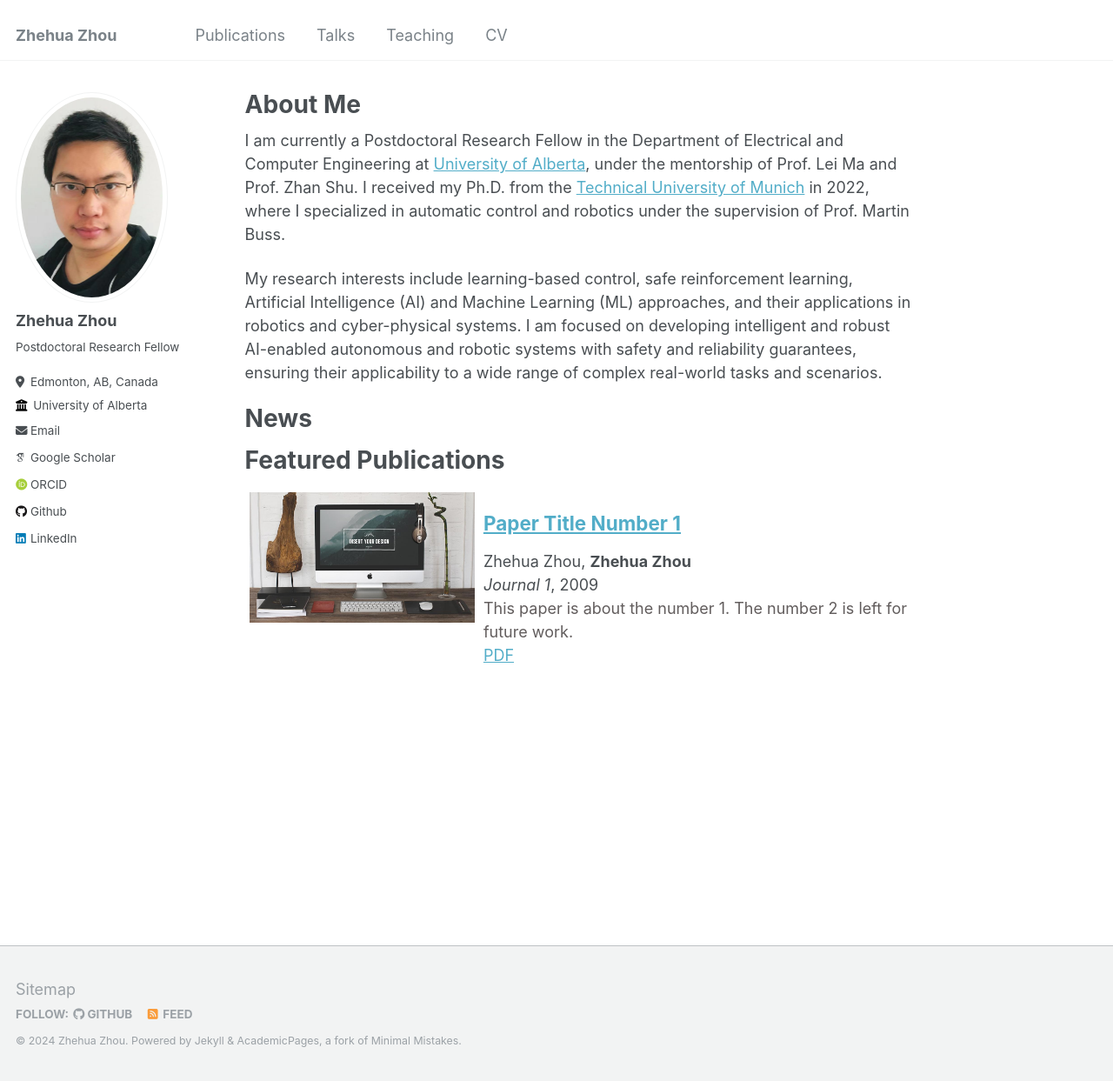
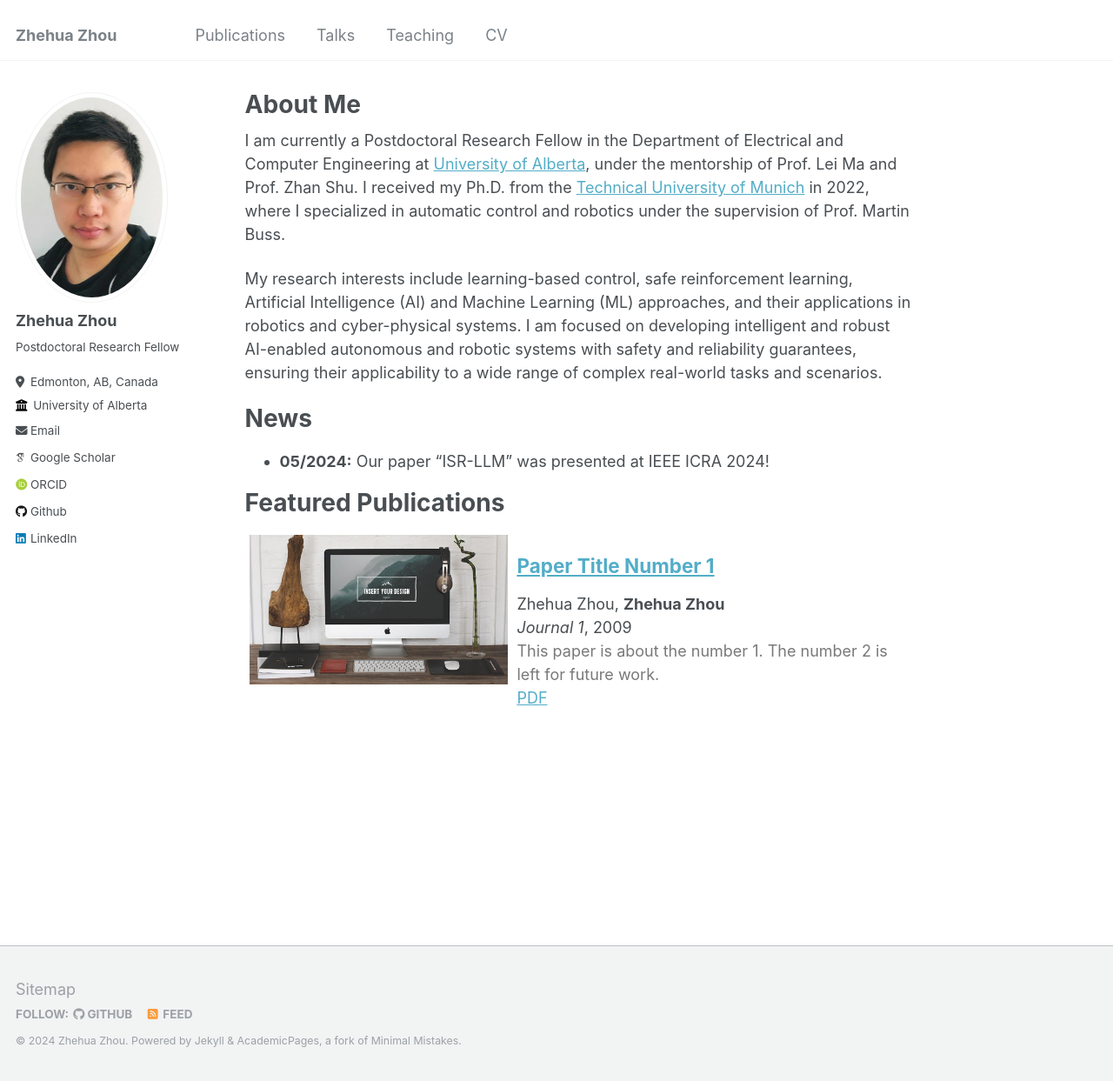
Before and after one commit to zhehuazhou/zhehuazhou.github.io, a Jekyll site: the page built from _pages/about.md, in a window 1280 px wide and 1243 px high. Shown: the whole window at 87% size. Built offline with Jekyll 4.4.1, drawn with Linux system fonts in a browser that asks for light colours; some web fonts are replaced.

Commit message:
initial update

```diff
--- a/_includes/archive-single_double.html
+++ b/_includes/archive-single_double.html
@@ -21,12 +21,12 @@
 }
 
 .left {
-  width: 35%;
+  width: 40%;
   align-items: center;
 }
 
 .right {
-  width: 65%;
+  width: 60%;
   align-items: center;
 }
 
@@ -76,7 +76,7 @@
         {% elsif post.collection == 'publications' %}
           <p> {{ post.authorlist }} <br>
           <i> {{ post.venue }}</i>, {{ post.date | default: "1900-01-01" | date: "%Y" }} <br>
-           <font color="#625D5D">{{ post.excerpt }}</font> <br>
+           <font color="#797979">{{ post.excerpt }}</font> <br>
           <a href=" {{ post.paperurl }} ">PDF</a></p>
         {% elsif post.date %}
          <p class="page__date"><strong><i class="fa fa-fw fa-calendar" aria-hidden="true"></i> {{ site.data.ui-text[site.locale].date_label | default: "Published:" }}</strong> <time datetime="{{ post.date | default: "1900-01-01" | date_to_xmlschema }}">{{ post.date | default: "1900-01-01" | date: "%B %d, %Y" }}</time></p>
--- a/_pages/about.md
+++ b/_pages/about.md
@@ -13,6 +13,7 @@ My research interests include learning-based control, safe reinforcement learnin
 
 News
 ======
+* <b>05/2024:</b> Our paper "ISR-LLM" was presented at IEEE ICRA 2024!
 
 Featured Publications
 ======
```
